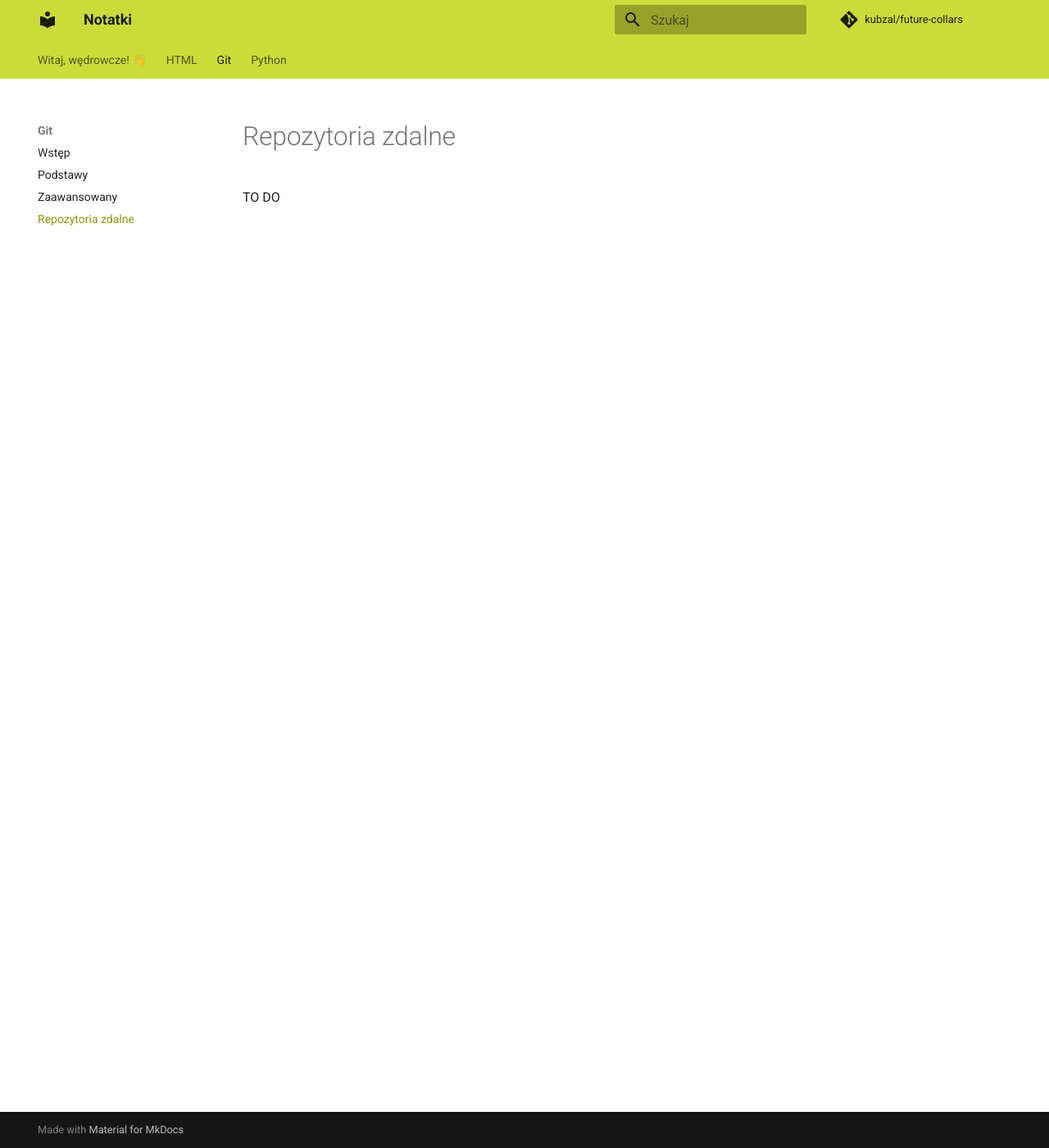
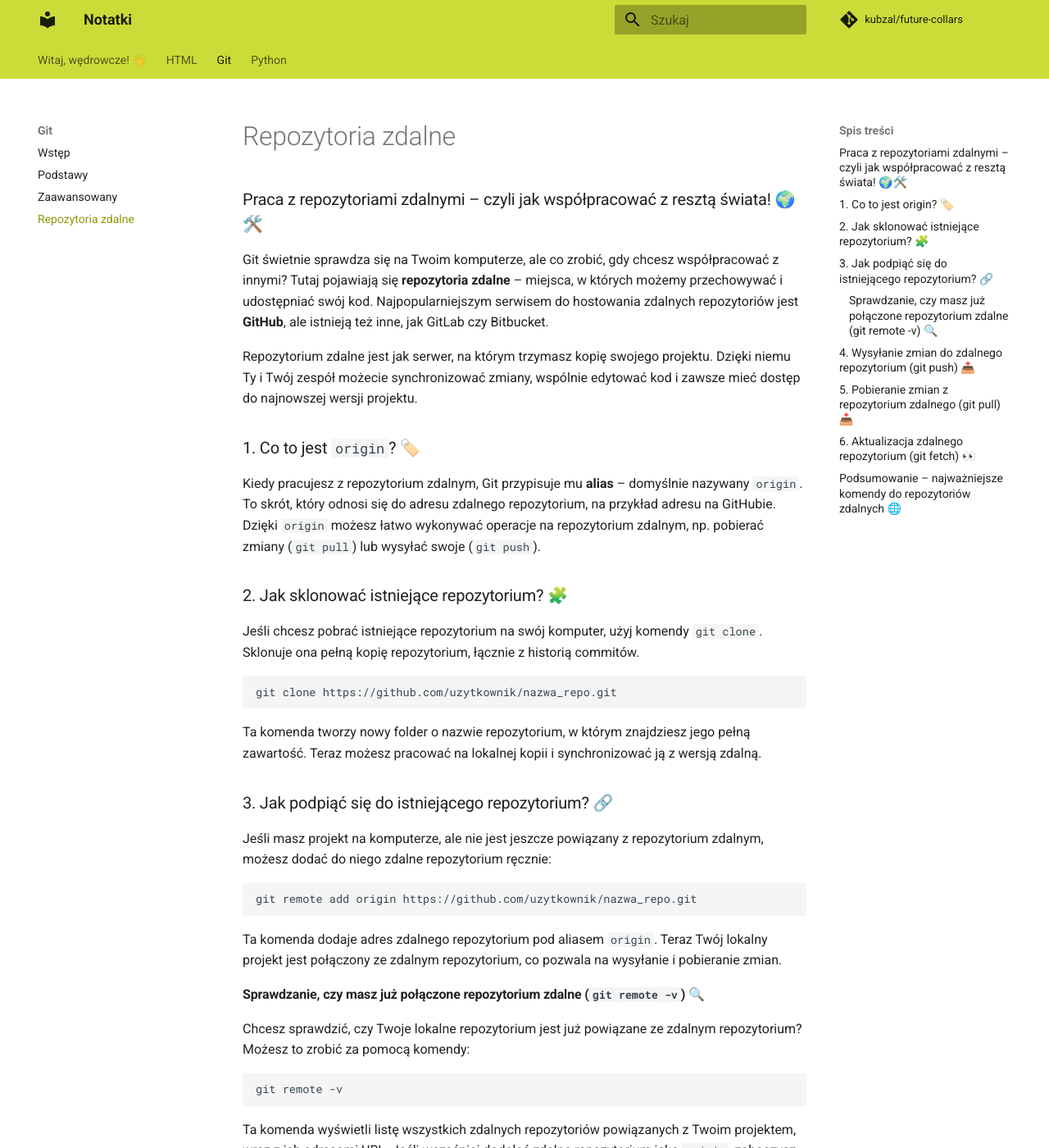
Before and after one commit to kubzal/future-collars, an MkDocs documentation site: the page built from docs/git/03_zdalne.md, in a window 1280 px wide and 1400 px high. Shown: the whole window at 82% size. Built offline with MkDocs 1.6.1 and Material for MkDocs 9.7.7, drawn with Linux system fonts in a browser that asks for light colours; comment, search, counter and statistics services are not loaded; some of the changed text lies outside the part shown.

Commit message:
repo zdalne:

````diff
--- a/docs/git/03_zdalne.md
+++ b/docs/git/03_zdalne.md
@@ -1,3 +1,87 @@
 # Repozytoria zdalne
+### Praca z repozytoriami zdalnymi – czyli jak współpracować z resztą świata! 🌍🛠️
 
-TO DO
+Git świetnie sprawdza się na Twoim komputerze, ale co zrobić, gdy chcesz współpracować z innymi? Tutaj pojawiają się **repozytoria zdalne** – miejsca, w których możemy przechowywać i udostępniać swój kod. Najpopularniejszym serwisem do hostowania zdalnych repozytoriów jest **GitHub**, ale istnieją też inne, jak GitLab czy Bitbucket.
+
+Repozytorium zdalne jest jak serwer, na którym trzymasz kopię swojego projektu. Dzięki niemu Ty i Twój zespół możecie synchronizować zmiany, wspólnie edytować kod i zawsze mieć dostęp do najnowszej wersji projektu.
+
+### 1. Co to jest `origin`? 🏷️
+
+Kiedy pracujesz z repozytorium zdalnym, Git przypisuje mu **alias** – domyślnie nazywany `origin`. To skrót, który odnosi się do adresu zdalnego repozytorium, na przykład adresu na GitHubie. Dzięki `origin` możesz łatwo wykonywać operacje na repozytorium zdalnym, np. pobierać zmiany (`git pull`) lub wysyłać swoje (`git push`).
+
+### 2. Jak sklonować istniejące repozytorium? 🧩
+
+Jeśli chcesz pobrać istniejące repozytorium na swój komputer, użyj komendy `git clone`. Sklonuje ona pełną kopię repozytorium, łącznie z historią commitów.
+
+```bash
+git clone https://github.com/uzytkownik/nazwa_repo.git
+```
+
+Ta komenda tworzy nowy folder o nazwie repozytorium, w którym znajdziesz jego pełną zawartość. Teraz możesz pracować na lokalnej kopii i synchronizować ją z wersją zdalną.
+
+### 3. Jak podpiąć się do istniejącego repozytorium? 🔗
+
+Jeśli masz projekt na komputerze, ale nie jest jeszcze powiązany z repozytorium zdalnym, możesz dodać do niego zdalne repozytorium ręcznie:
+
+```bash
+git remote add origin https://github.com/uzytkownik/nazwa_repo.git
+```
+
+Ta komenda dodaje adres zdalnego repozytorium pod aliasem `origin`. Teraz Twój lokalny projekt jest połączony ze zdalnym repozytorium, co pozwala na wysyłanie i pobieranie zmian.
+
+#### Sprawdzanie, czy masz już połączone repozytorium zdalne (`git remote -v`) 🔍
+
+Chcesz sprawdzić, czy Twoje lokalne repozytorium jest już powiązane ze zdalnym repozytorium? Możesz to zrobić za pomocą komendy:
+
+```bash
+git remote -v
+```
+
+Ta komenda wyświetli listę wszystkich zdalnych repozytoriów powiązanych z Twoim projektem, wraz z ich adresami URL. Jeśli wcześniej dodałeś zdalne repozytorium jako `origin`, zobaczysz coś takiego:
+
+```
+origin  https://github.com/uzytkownik/nazwa_repo.git (fetch)
+origin  https://github.com/uzytkownik/nazwa_repo.git (push)
+```
+
+**`(fetch)`** wskazuje adres, z którego Git pobiera zmiany, a **`(push)`** pokazuje, dokąd zmiany są wysyłane. Dzięki temu możesz szybko upewnić się, czy masz już podpięte repozytorium zdalne oraz jakie aliasy i adresy są z nim powiązane.
+
+### 4. Wysyłanie zmian do zdalnego repozytorium (`git push`) 📤
+
+Kiedy wykonasz commity na swoim komputerze i chcesz je udostępnić, użyj komendy `git push`. Ta komenda wysyła Twoje zmiany do zdalnego repozytorium (domyślnie do `origin` i gałęzi `main` lub `master`).
+
+```bash
+git push origin main
+```
+
+Dzięki `git push` Twój kod jest teraz dostępny w zdalnym repozytorium i widoczny dla innych osób.
+
+### 5. Pobieranie zmian z repozytorium zdalnego (`git pull`) 📥
+
+Jeśli pracujesz z zespołem, inni mogą wprowadzać zmiany w projekcie, które chcesz zsynchronizować z Twoją lokalną wersją. Aby pobrać najnowsze zmiany z repozytorium zdalnego, użyj `git pull`.
+
+```bash
+git pull origin main
+```
+
+Ta komenda pobiera wszystkie zmiany z gałęzi `main` (lub innej, jeśli ją podasz) i łączy je z Twoim lokalnym kodem. `git pull` to połączenie dwóch komend: `git fetch` (pobieranie zmian) i `git merge` (łączenie zmian).
+
+### 6. Aktualizacja zdalnego repozytorium (`git fetch`) 👀
+
+Jeśli chcesz jedynie pobrać zmiany z repozytorium zdalnego, ale nie łączyć ich od razu z lokalnym kodem, możesz użyć `git fetch`. Ta komenda aktualizuje informacje o zdalnych zmianach, ale ich nie scala.
+
+```bash
+git fetch origin
+```
+
+Dzięki `git fetch` zobaczysz najnowsze zmiany w repozytorium zdalnym, a potem możesz zdecydować, czy chcesz je połączyć (np. za pomocą `git merge`).
+
+### Podsumowanie – najważniejsze komendy do repozytoriów zdalnych 🌐
+
+- **`git clone [adres]`** – Sklonowanie zdalnego repozytorium na lokalny komputer.
+- **`git remote add origin [adres]`** – Powiązanie lokalnego repozytorium ze zdalnym.
+- **`git push origin [gałąź]`** – Wysyłanie commitów do zdalnego repozytorium.
+- **`git pull origin [gałąź]`** – Pobieranie i łączenie zmian ze zdalnego repozytorium.
+- **`git fetch origin`** – Pobieranie zmian bez łączenia ich z lokalnym kodem.
+
+Dzięki repozytoriom zdalnym możesz współpracować z innymi, mieć dostęp do kopii zapasowych swojego kodu i pracować na różnych komputerach, zachowując ciągłość projektu. Git sprawia, że współpraca i synchronizacja są łatwe i bezpieczne! 🧑‍🤝‍🧑💻
````
